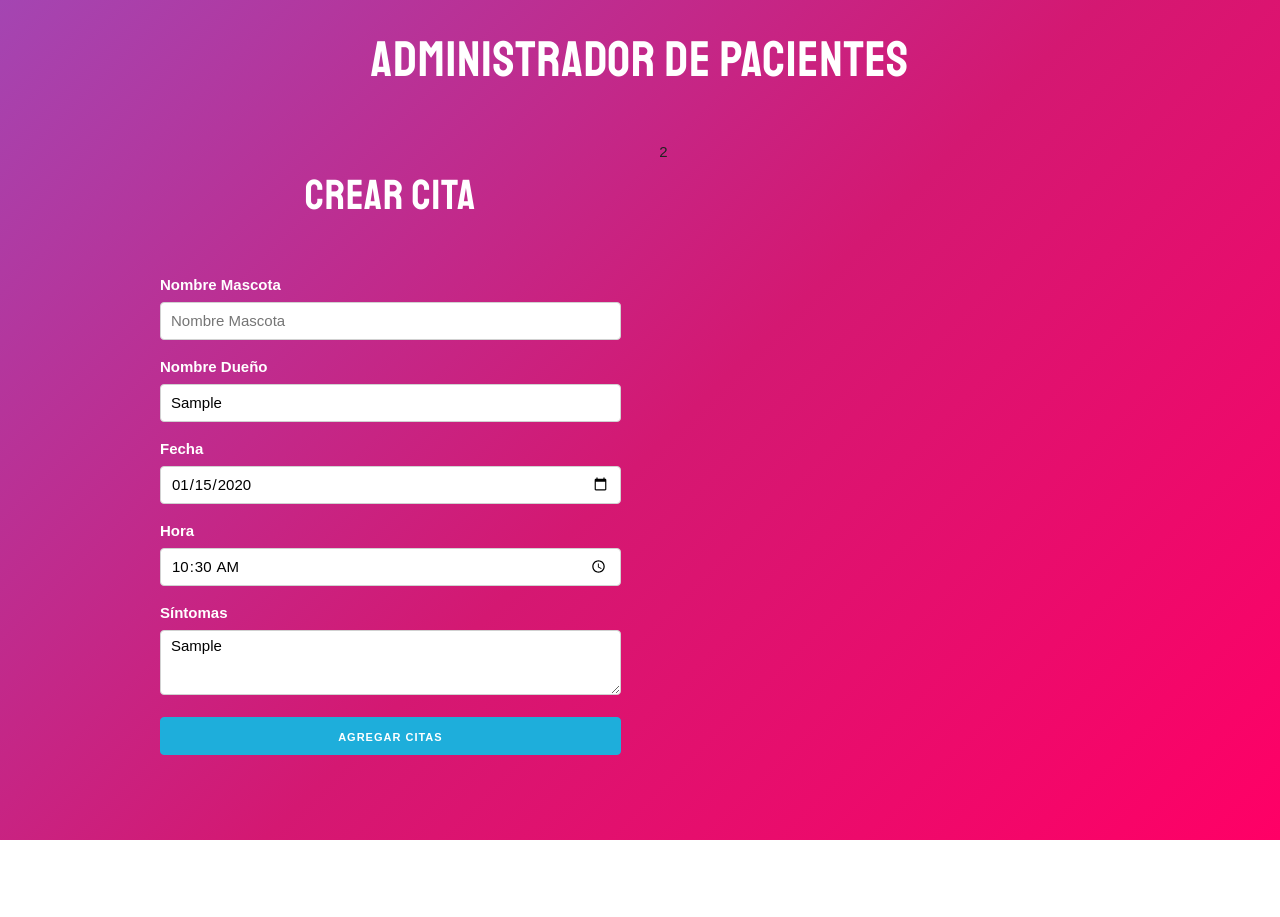
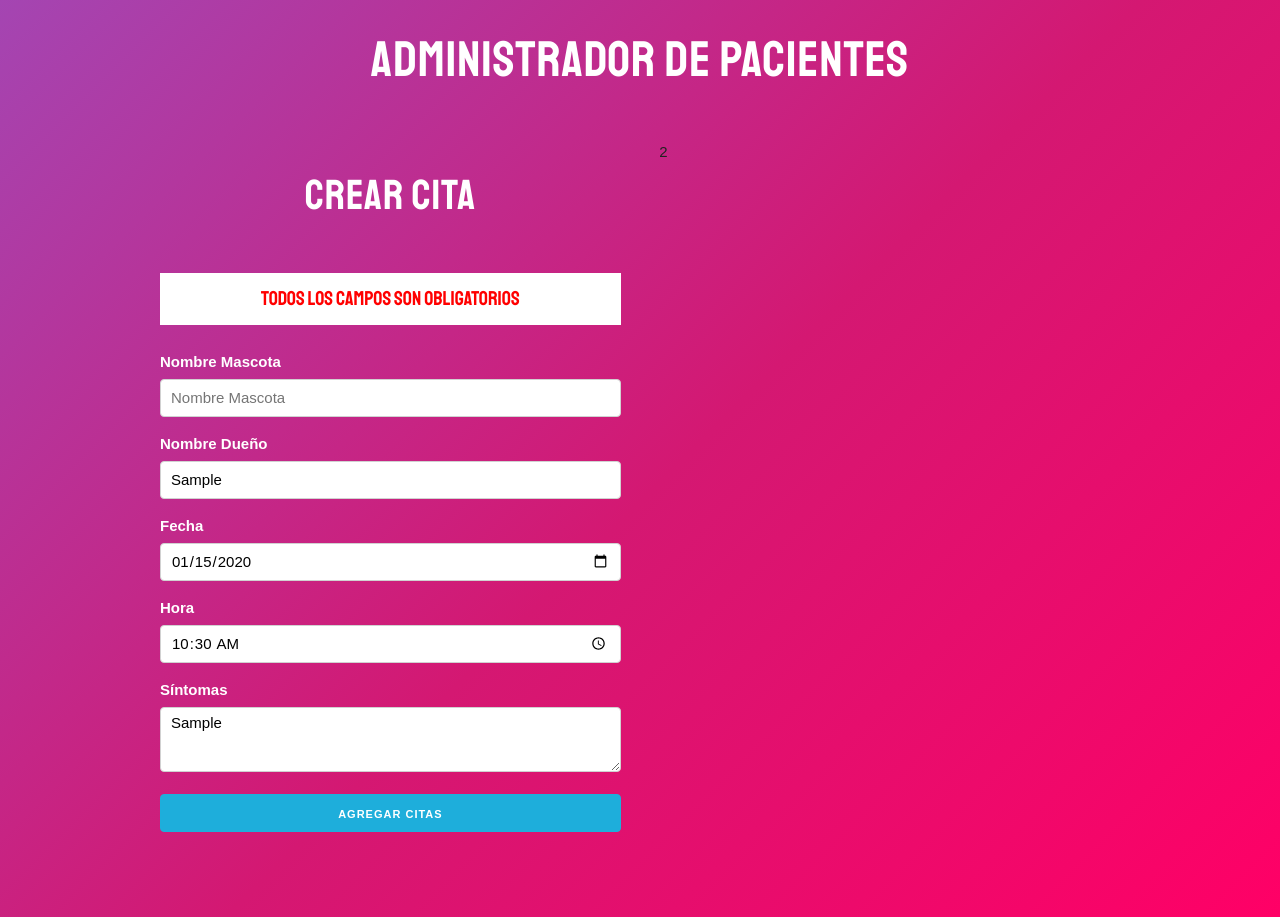
Before and after one commit to isaismael/TurnosClientes, a React (Create React App) app: page / in a window 1280 px wide. Both pictures are taken after typing "Sample", "Sample", "2020-01-15", "10:30", "Sample" into the empty fields and a click on the button "AGREGAR CITAS". Before the commit the page ends 840 px from the top, so only its background shows below. Built offline with nearby package versions, Linux system fonts and the light colour scheme.

Commit message:
validacion formularios

```diff
--- a/src/components/Formulario.js
+++ b/src/components/Formulario.js
@@ -10,6 +10,7 @@ const Formulario = () => {
     hora: '',
     sintomas: ''
   });
+  const[ error,actualizarError ] = useState(false)
 
   // Funcion que se ejecuta cada vez que el usuario escribe en un input
   const actualizarState = e =>{
@@ -26,6 +27,10 @@ const Formulario = () => {
     e.preventDefault();
 
     //Validar
+    if(mascota.trim() === '' || propietario.trim() === '' || fecha.trim() === '' || hora.trim() === '' || sintomas.trim() === '' ){
+      actualizarError(true);
+      return;
+    }
 
     //Asignar un ID
 
@@ -37,6 +42,7 @@ const Formulario = () => {
     return (
       <Fragment>
         <h2>Crear Cita</h2>
+        {error ? <p className="alerta-error">Todos los campos son obligatorios</p> : null}
         <form
         onSubmit={submitCita}
         >
```
